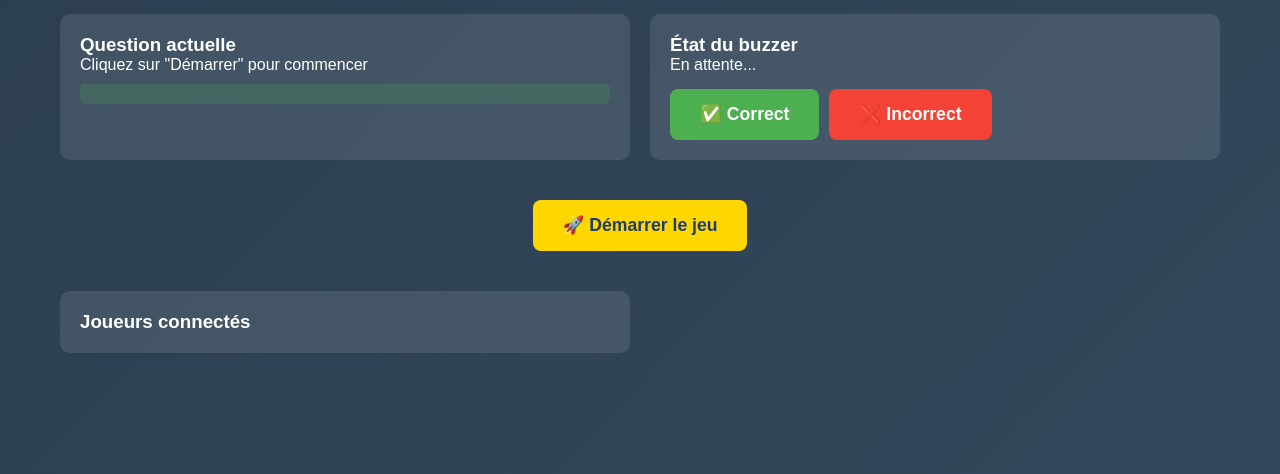
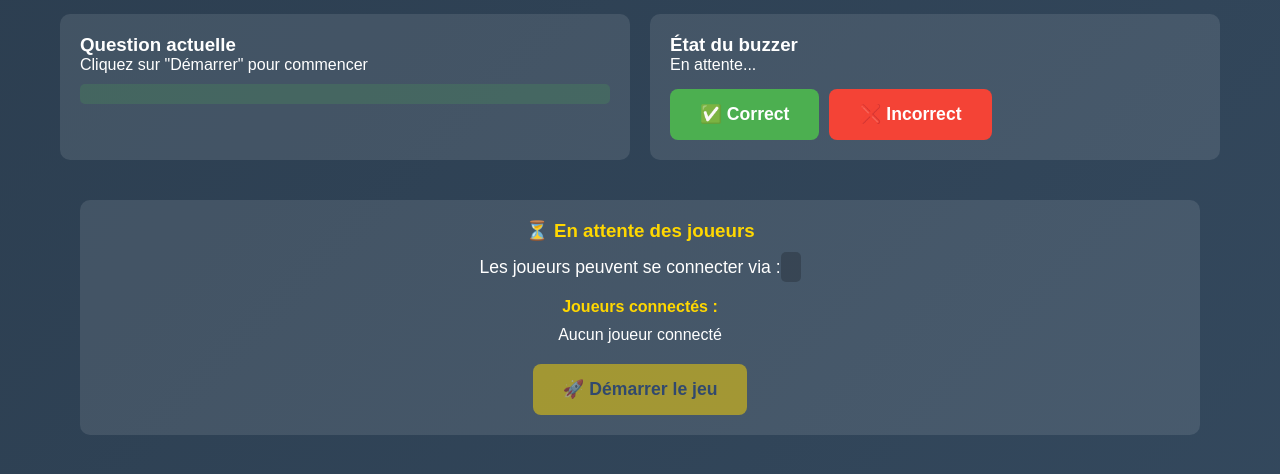
Before and after one commit to JonathanK-N/Question-pour-un-disciple, a Flask app: page /admin in a window 1280 px wide. Shown: the part 132-606 px from the top of the page. Run offline with Flask 3, Linux system fonts and the light colour scheme; some libraries are stand-ins or nearby versions.

Commit message:
fix animateur

```diff
--- a/static/style.css
+++ b/static/style.css
@@ -324,6 +324,53 @@
     background: rgba(0,0,0,0.2);
     border-radius: 5px;
     margin-bottom: 5px;
+}
+
+.pre-game-section {
+    text-align: center;
+    padding: 20px;
+    background: rgba(255,255,255,0.1);
+    border-radius: 10px;
+}
+
+.pre-game-section h3 {
+    color: #FFD700;
+    margin-bottom: 15px;
+}
+
+.pre-game-section p {
+    margin-bottom: 20px;
+    font-size: 1.1em;
+}
+
+#game-url {
+    color: #4CAF50;
+    background: rgba(0,0,0,0.2);
+    padding: 5px 10px;
+    border-radius: 5px;
+}
+
+#connected-players {
+    margin: 20px 0;
+}
+
+#connected-players h4 {
+    color: #FFD700;
+    margin-bottom: 10px;
+}
+
+.waiting-player {
+    background: rgba(76,175,80,0.2);
+    color: #4CAF50;
+    padding: 8px;
+    margin: 5px 0;
+    border-radius: 5px;
+    border-left: 3px solid #4CAF50;
+}
+
+#start-btn:disabled {
+    opacity: 0.5;
+    cursor: not-allowed;
 }
 
 /* Interface Joueur */
--- a/templates/admin.html
+++ b/templates/admin.html
@@ -34,12 +34,20 @@
             </div>
 
             <div class="game-controls">
-                <button id="start-btn" onclick="startGame()">🚀 Démarrer le jeu</button>
+                <div id="pre-game" class="pre-game-section">
+                    <h3>⏳ En attente des joueurs</h3>
+                    <p>Les joueurs peuvent se connecter via : <strong id="game-url"></strong></p>
+                    <div id="connected-players">
+                        <h4>Joueurs connectés :</h4>
+                        <div id="players-waiting">Aucun joueur connecté</div>
+                    </div>
+                    <button id="start-btn" onclick="startGame()" disabled>🚀 Démarrer le jeu</button>
+                </div>
                 <button id="next-btn" onclick="nextQuestion()" style="display:none;">➡️ Question suivante</button>
             </div>
 
-            <div class="players-panel">
-                <h3>Joueurs connectés</h3>
+            <div class="players-panel" id="game-players" style="display:none;">
+                <h3>Joueurs en jeu</h3>
                 <div id="players-list"></div>
             </div>
         </div>
@@ -64,7 +72,8 @@
 
         function startGame() {
             socket.emit('start_game');
-            document.getElementById('start-btn').style.display = 'none';
+            document.getElementById('pre-game').style.display = 'none';
+            document.getElementById('game-players').style.display = 'block';
         }
 
         function correctAnswer() {
@@ -171,7 +180,23 @@
         });
 
         function updatePlayersList() {
-            const sortedPlayers = Object.entries(gameData.players || {})
+            const players = gameData.players || {};
+            const playerCount = Object.keys(players).length;
+
+            // Mise à jour de la liste d'attente
+            const waitingList = document.getElementById('players-waiting');
+            if (playerCount === 0) {
+                waitingList.textContent = 'Aucun joueur connecté';
+                document.getElementById('start-btn').disabled = true;
+            } else {
+                waitingList.innerHTML = Object.keys(players).map(name =>
+                    `<div class="waiting-player">👤 ${name}</div>`
+                ).join('');
+                document.getElementById('start-btn').disabled = false;
+            }
+
+            // Mise à jour de la liste en jeu
+            const sortedPlayers = Object.entries(players)
                 .sort(([,a], [,b]) => b.score - a.score);
 
             const playersList = document.getElementById('players-list');
@@ -187,6 +212,7 @@
 
         socket.on('connect', function() {
             console.log('Animateur connecté');
+            document.getElementById('game-url').textContent = window.location.origin + '/player';
         });
     </script>
 </body>
```
